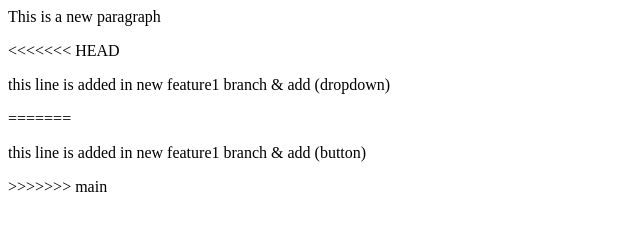
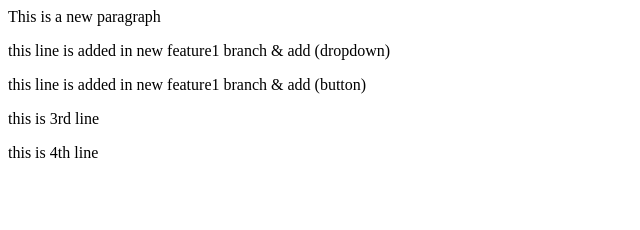
Before and after one commit to Harshitg03/localrepo, a plain HTML site: page index.html in a window 1280 px wide. Shown: the whole page, without its empty margins (0-640 px from the left). Drawn offline with Linux system fonts and the light colour scheme.

Commit message:
add 4th line also

```diff
--- a/index.html
+++ b/index.html
@@ -1,6 +1,5 @@
 <p>This is a new paragraph</p>
-<<<<<<< HEAD
 <p> this line is added in new feature1 branch & add (dropdown)</p>
-=======
 <p> this line is added in new feature1 branch & add (button)</p>
->>>>>>> main
+<p> this is 3rd line</p>
+<p> this is 4th line</p>
```
